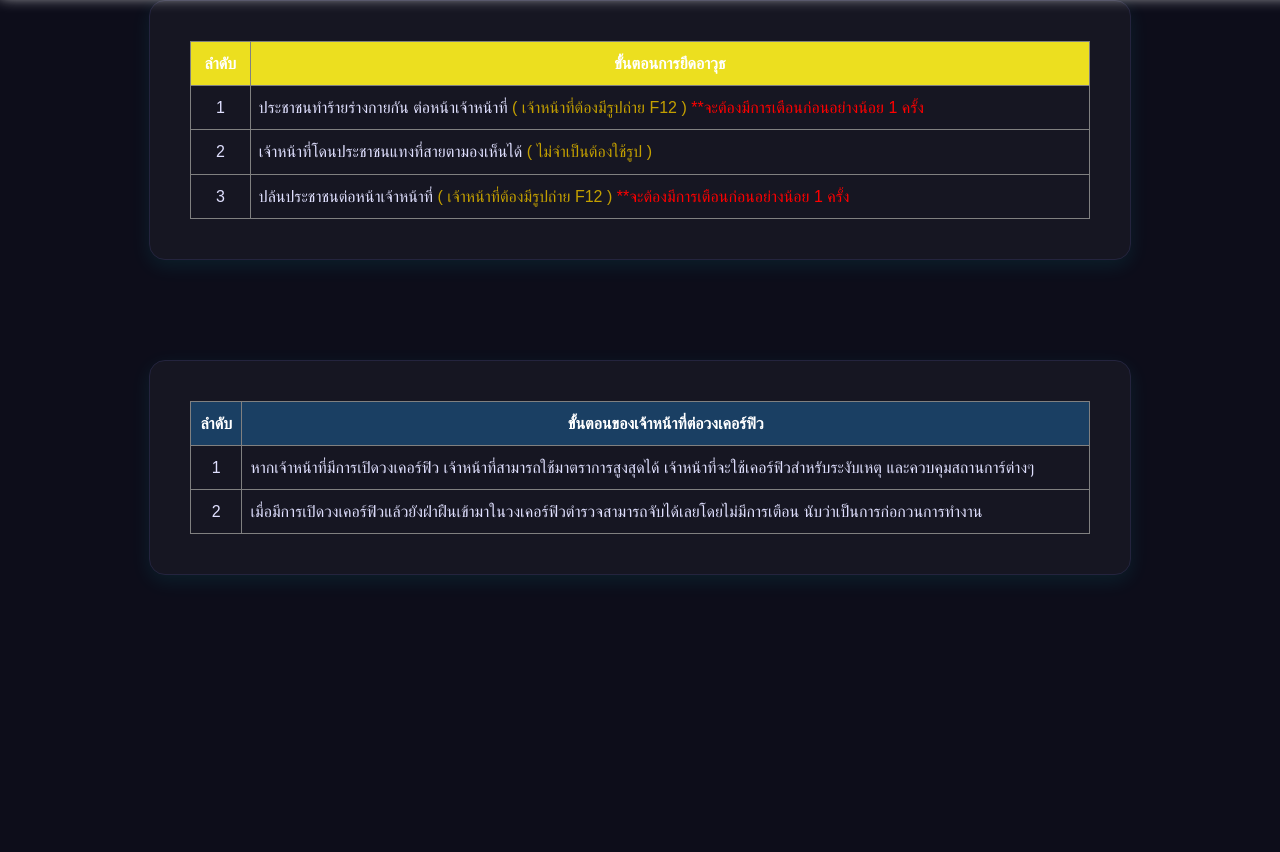
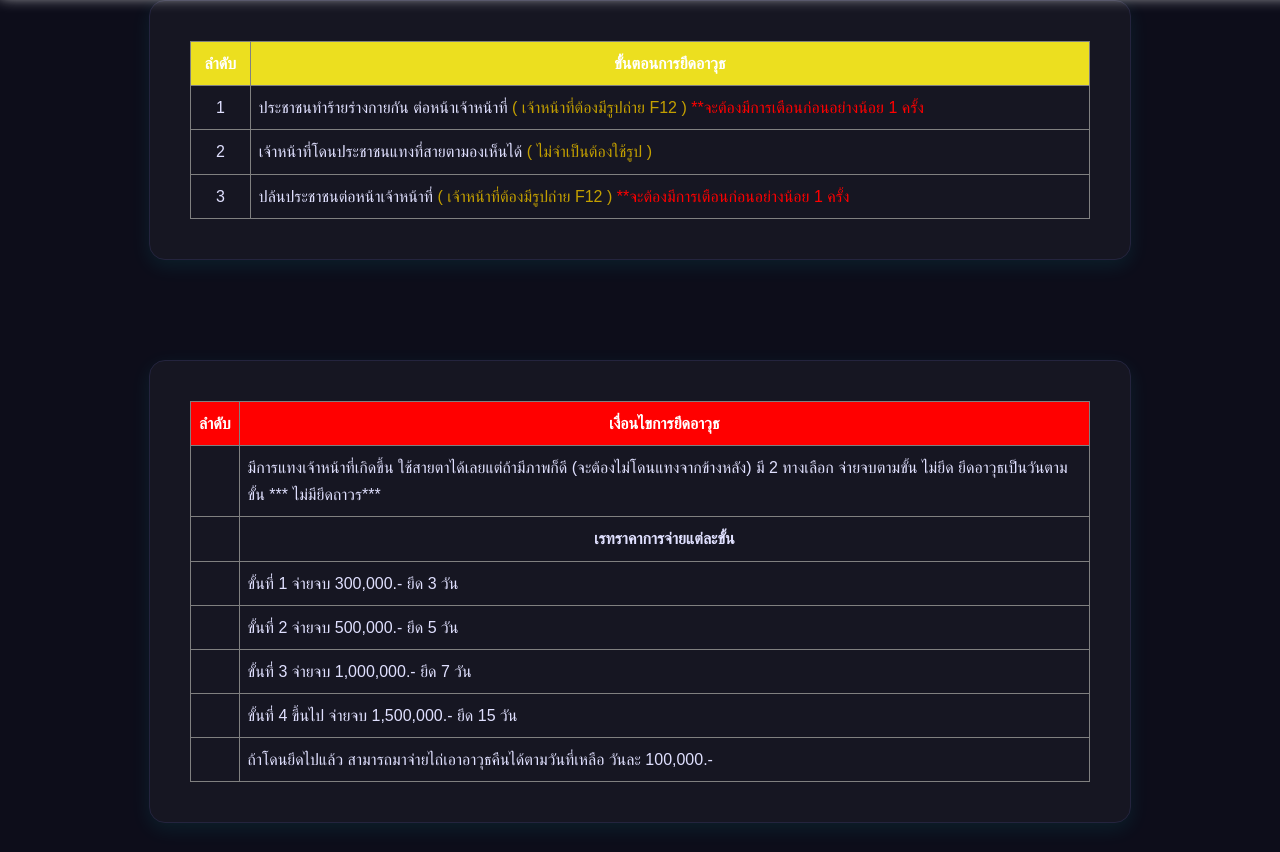
Before and after one commit to Secret168168/KUY, a plain HTML site: page pages/motto.html in a window 1280 px wide. Shown: the part 100-952 px from the top of the page. Before the commit the page ends 900 px from the top, so only its background shows below. Drawn offline with Linux system fonts and the light colour scheme.

Commit message:
Initial commit

```diff
--- a/pages/motto.html
+++ b/pages/motto.html
@@ -36,6 +36,71 @@
     </tr>
 
   </tbody>
+
+  <tbody>
+
+
+
+  </tbody>
+
+</table>
+ </div>
+    <script>
+        fetch('../navbar.html')
+            .then(response => response.text())
+            .then(data => document.getElementById('navbar-container').innerHTML = data);
+
+
+    </script>
+
+
+
+
+<!-- เนื้อหาของแต่ละหน้า -->
+    <div class="container">
+        <table border="1" cellpadding="8" cellspacing="0" style="border-collapse: collapse; width: 100%;  font-family: sans-serif;">
+  <thead style="background-color: #ff0000; color: white; text-align: center;">
+    <tr>
+      <th>ลำดับ</th>
+      <th>เงื่อนไขการยึดอาวุธ</th>
+    </tr>
+  </thead>
+  <tbody>
+    <tr>
+      <td align="center"></td>
+      <td>มีการแทงเจ้าหน้าที่เกิดขึ้น ใช้สายตาได้เลยแต่ถ้ามีภาพก็ดี (จะต้องไม่โดนแทงจากข้างหลัง)
+มี  2  ทางเลือก
+จ่ายจบตามขั้น ไม่ยึด
+ยึดอาวุธเป็นวันตามขั้น
+*** ไม่มียึดถาวร***</td>
+    </tr>
+
+
+    <th></th>
+      <th>เรทราคาการจ่ายแต่ละขั้น</th>
+    </tr>
+
+    <td align="center"></td>
+      <td>ขั้นที่ 1  จ่ายจบ 300,000.- ยึด 3 วัน</td>
+    </tr>
+
+    <td align="center"></td>
+      <td>ขั้นที่ 2 จ่ายจบ 500,000.- ยึด 5 วัน</td>
+    </tr>
+
+    <td align="center"></td>
+      <td>ขั้นที่ 3 จ่ายจบ 1,000,000.- ยึด 7 วัน</td>
+    </tr>
+
+    <td align="center"></td>
+      <td>ขั้นที่ 4 ขึ้นไป จ่ายจบ 1,500,000.- ยึด 15 วัน</td>
+    </tr>
+
+     <td align="center"></td>
+      <td>ถ้าโดนยึดไปแล้ว สามารถมาจ่ายไถ่เอาอาวุธคืนได้ตามวันที่เหลือ วันละ 100,000.-</td>
+    </tr>
+
+  </tbody>
 </table>
  </div>
     <script>
@@ -43,6 +108,9 @@
             .then(response => response.text())
             .then(data => document.getElementById('navbar-container').innerHTML = data);
     </script>
+
+
+
 
 <!-- เนื้อหาของแต่ละหน้า -->
     <div class="container">
```
Also changed, not shown: pages/contact.html (+4 -0 lines).
